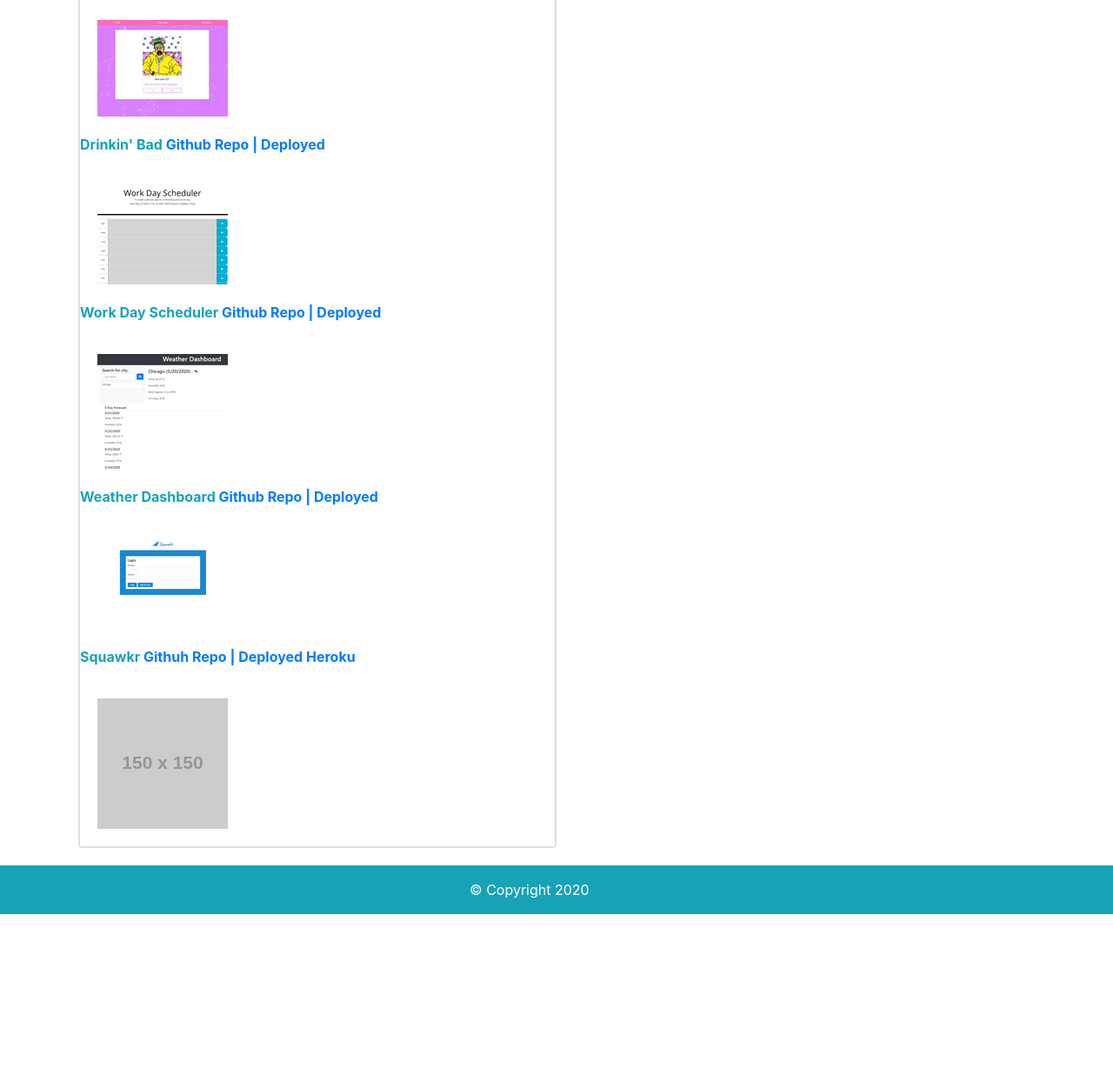
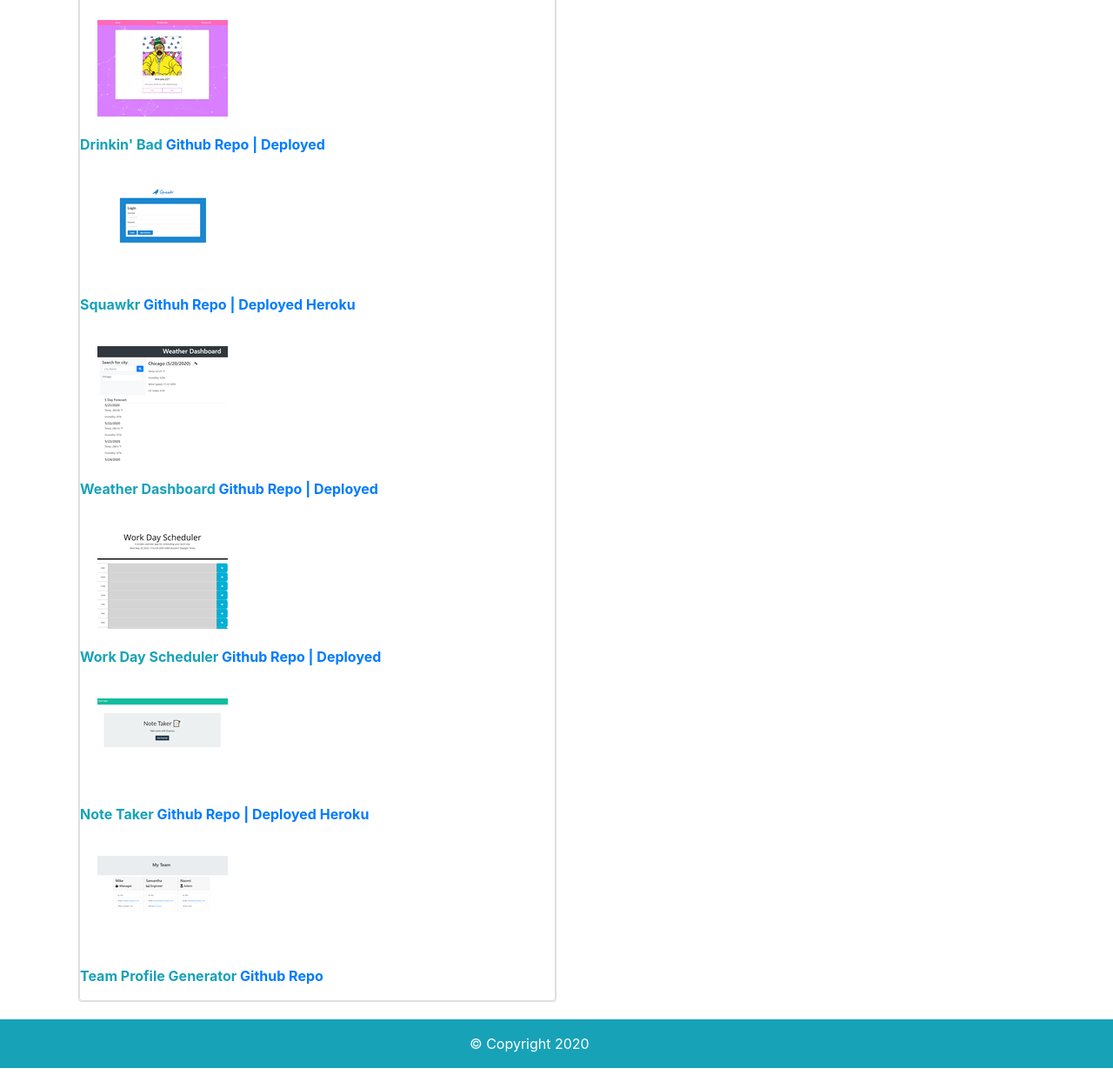
Before and after one commit to sm-pixel/Demo_Portfolio, a plain HTML site: page portfolio.html in a window 1280 px wide. Shown: the part 204-1440 px from the top of the page at 87% size. Before the commit the page ends 1263 px from the top, so only its background shows below. Drawn offline with nearby package versions, Linux system fonts and the light colour scheme; placeholder pictures from the web are drawn by us.

Commit message:
added assigments

```diff
--- a/portfolio.html
+++ b/portfolio.html
@@ -1,20 +1,24 @@
 <!DOCTYPE html>
 <html lang="en">
+
 <head>
   <meta charset="UTF-8">
   <meta name="viewport" content="width=device-width, initial-scale=1.0">
-    <link rel="stylesheet" href="https://stackpath.bootstrapcdn.com/bootstrap/4.4.1/css/bootstrap.min.css" integrity="sha384-Vkoo8x4CGsO3+Hhxv8T/Q5PaXtkKtu6ug5TOeNV6gBiFeWPGFN9MuhOf23Q9Ifjh" crossorigin="anonymous">
+  <link rel="stylesheet" href="https://stackpath.bootstrapcdn.com/bootstrap/4.4.1/css/bootstrap.min.css"
+    integrity="sha384-Vkoo8x4CGsO3+Hhxv8T/Q5PaXtkKtu6ug5TOeNV6gBiFeWPGFN9MuhOf23Q9Ifjh" crossorigin="anonymous">
 
   <title>Samantha Morrison</title>
 </head>
+
 <body>
   <!--Nav bar here-->
   <nav class="navbar navbar-expand-lg navbar-light bg-light">
     <a class="p-3 mb-2 bg-info text-white" href="index.html">Samantha Morrison</a>
-        <button class="navbar-toggler" type="button" data-toggle="collapse" data-target="#navbarNav" aria-controls="navbarNav" aria-expanded="false" aria-label="Toggle navigation">
+    <button class="navbar-toggler" type="button" data-toggle="collapse" data-target="#navbarNav"
+      aria-controls="navbarNav" aria-expanded="false" aria-label="Toggle navigation">
       <span class="navbar-toggler-icon"></span>
     </button>
-        <div class="collapse navbar-collapse" id="navbarNav" >
+    <div class="collapse navbar-collapse" id="navbarNav">
       <ul class="navbar-nav ml-auto">
         <li class="nav-item">
           <a class="nav-link" href="index.html">About Me</a>
@@ -37,28 +41,39 @@
         <hr>
         <div class="row">
           <div class="col-sm">
-                    <img src="assets/images/bbproject.png" alt="Breaking Bad Project" style="padding:20px"><p class="text-info font-weight-bold">Drinkin' Bad
+            <img src="assets/images/bbproject.png" alt="Breaking Bad Project" style="padding:20px">
+            <p class="text-info font-weight-bold">Drinkin' Bad
               <a href="https://github.com/sm-pixel/Drinking-Bad" target="_blank">Github Repo | </a>
               <a href="https://sm-pixel.github.io/Drinking-Bad/" target="_blank">Deployed</a></p>
-                    <img src="assets/images/workdaysch.png" alt="Work Day Scheduler" style="padding:20px"><p class="text-info font-weight-bold">Work Day Scheduler
+            <img src="assets/images/sm_squawkrlogin.png" alt="Squawkr App" style="padding:20px">
+            <p class="text-info font-weight-bold">Squawkr
+              <a href="https://github.com/sm-pixel/Squawkr" target="_blank">Githuh Repo | </a>
+              <a href="https://squawkr-uncc.herokuapp.com/" target="_blank">Deployed Heroku</a>
+            </p>
+
+          </div>
+        </div>
+        <div class="row">
+          <div class="col-sm">
+            <img src="assets/images/weatherdash.png" alt="Weather Dashboard" style="padding:20px">
+            <p class="text-info font-weight-bold">Weather Dashboard
+              <a href="https://github.com/sm-pixel/Weather-Dashboard" target="_blank">Github Repo | </a>
+              <a href="https://sm-pixel.github.io/Weather-Dashboard/" target="_blank">Deployed</a></p>
+            <img src="assets/images/workdaysch.png" alt="Work Day Scheduler" style="padding:20px">
+            <p class="text-info font-weight-bold">Work Day Scheduler
               <a href="https://github.com/sm-pixel/Day-Planner" target="_blank">Github Repo | </a>
               <a href="https://sm-pixel.github.io/Day-Planner/" target="_blank">Deployed</a></p>
           </div>
         </div>
         <div class="row">
           <div class="col-sm">
-                    <img src="assets/images/weatherdash.png" alt="Weather Dashboard" style="padding:20px"><p class="text-info font-weight-bold">Weather Dashboard
-                    <a href="https://github.com/sm-pixel/Weather-Dashboard" target="_blank">Github Repo | </a>
-                    <a href="https://sm-pixel.github.io/Weather-Dashboard/" target="_blank">Deployed</a></p>
-                    <img src="assets/images/sm_squawkrlogin.png" alt="Squawkr App" style="padding:20px"><p class="text-info font-weight-bold">Squawkr
-                      <a href="https://github.com/sm-pixel/Squawkr" target="_blank">Githuh Repo | </a>
-                      <a href="https://squawkr-uncc.herokuapp.com/" target="_blank">Deployed Heroku</a>
-                    </p>
-                </div>
-              </div>
-              <div class="row">
-                <div class="col-sm">
-                    <img src="http://placehold.it/150x150" alt="Placeholder" style="padding:20px">
+            <img src="assets/images/notetaker.png" alt="Note Taker" style="padding:20px">
+            <p class="text-info font-weight-bold">Note Taker
+              <a href="https://github.com/sm-pixel/Note-Taker" target="_blank">Github Repo | </a>
+              <a href="https://floating-lake-32060.herokuapp.com/" target="_blank">Deployed Heroku</a></p>
+            <img src="assets/images/teamprofilegen.png" alt="Team Profile Generator" style="padding:20px">
+            <p class="text-info font-weight-bold">Team Profile Generator
+              <a href="https://github.com/sm-pixel/Team-Profile-Generator" target="_blank">Github Repo</a>
           </div>
         </div>
       </div>
@@ -73,8 +88,15 @@
   </footer>
 
   <!--JS-->
-      <script src="https://code.jquery.com/jquery-3.4.1.slim.min.js" integrity="sha384-J6qa4849blE2+poT4WnyKhv5vZF5SrPo0iEjwBvKU7imGFAV0wwj1yYfoRSJoZ+n" crossorigin="anonymous"></script>
-      <script src="https://cdn.jsdelivr.net/npm/popper.js@1.16.0/dist/umd/popper.min.js" integrity="sha384-Q6E9RHvbIyZFJoft+2mJbHaEWldlvI9IOYy5n3zV9zzTtmI3UksdQRVvoxMfooAo" crossorigin="anonymous"></script>
-      <script src="https://stackpath.bootstrapcdn.com/bootstrap/4.4.1/js/bootstrap.min.js" integrity="sha384-wfSDF2E50Y2D1uUdj0O3uMBJnjuUD4Ih7YwaYd1iqfktj0Uod8GCExl3Og8ifwB6" crossorigin="anonymous"></script>
+  <script src="https://code.jquery.com/jquery-3.4.1.slim.min.js"
+    integrity="sha384-J6qa4849blE2+poT4WnyKhv5vZF5SrPo0iEjwBvKU7imGFAV0wwj1yYfoRSJoZ+n"
+    crossorigin="anonymous"></script>
+  <script src="https://cdn.jsdelivr.net/npm/popper.js@1.16.0/dist/umd/popper.min.js"
+    integrity="sha384-Q6E9RHvbIyZFJoft+2mJbHaEWldlvI9IOYy5n3zV9zzTtmI3UksdQRVvoxMfooAo"
+    crossorigin="anonymous"></script>
+  <script src="https://stackpath.bootstrapcdn.com/bootstrap/4.4.1/js/bootstrap.min.js"
+    integrity="sha384-wfSDF2E50Y2D1uUdj0O3uMBJnjuUD4Ih7YwaYd1iqfktj0Uod8GCExl3Og8ifwB6"
+    crossorigin="anonymous"></script>
 </body>
+
 </html>
```
Also changed, not shown: assets/images/notetaker.png (added), assets/images/teamprofilegen.png (added). Lines whose indentation alone changed are shown as unchanged.
